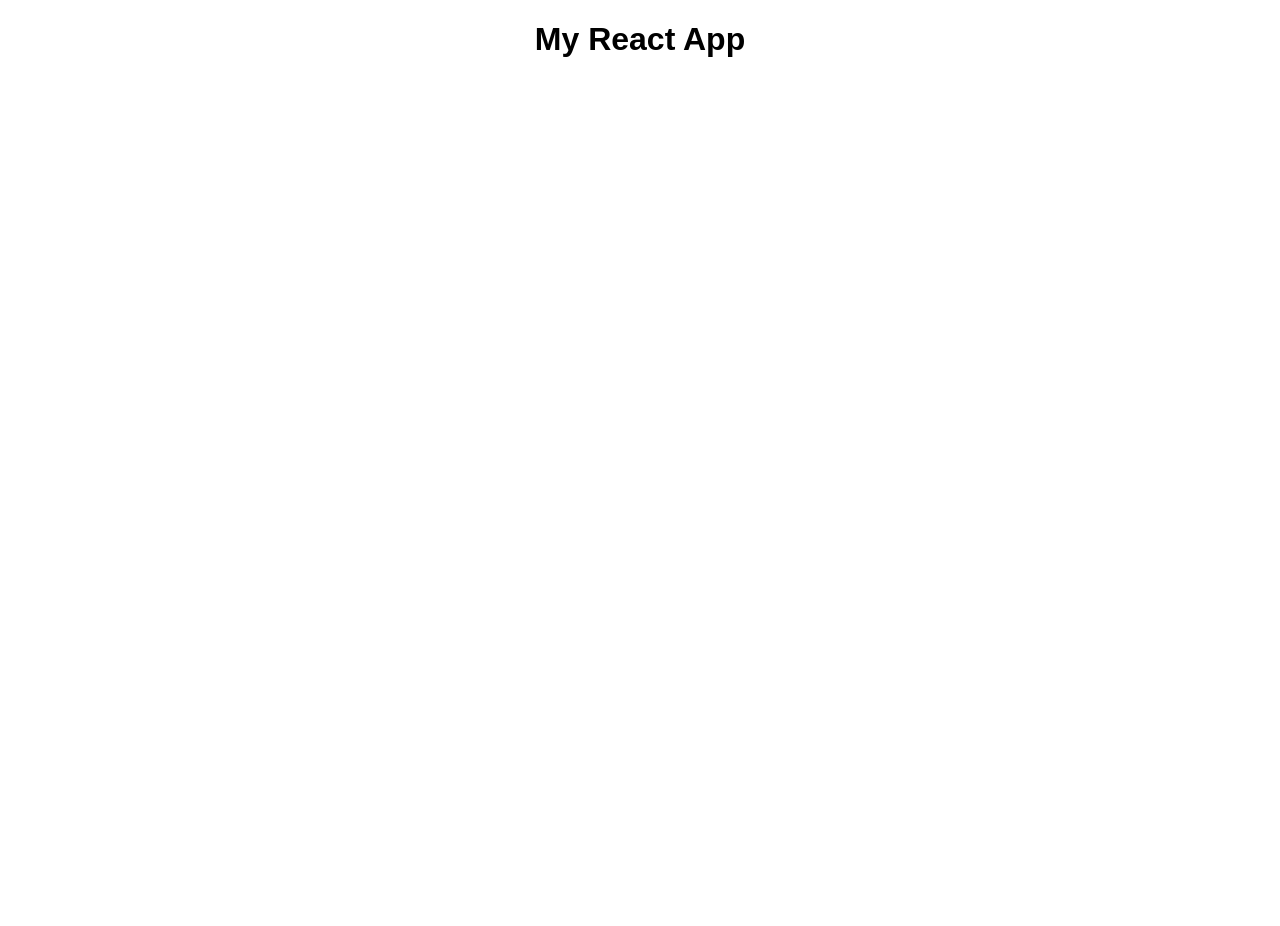
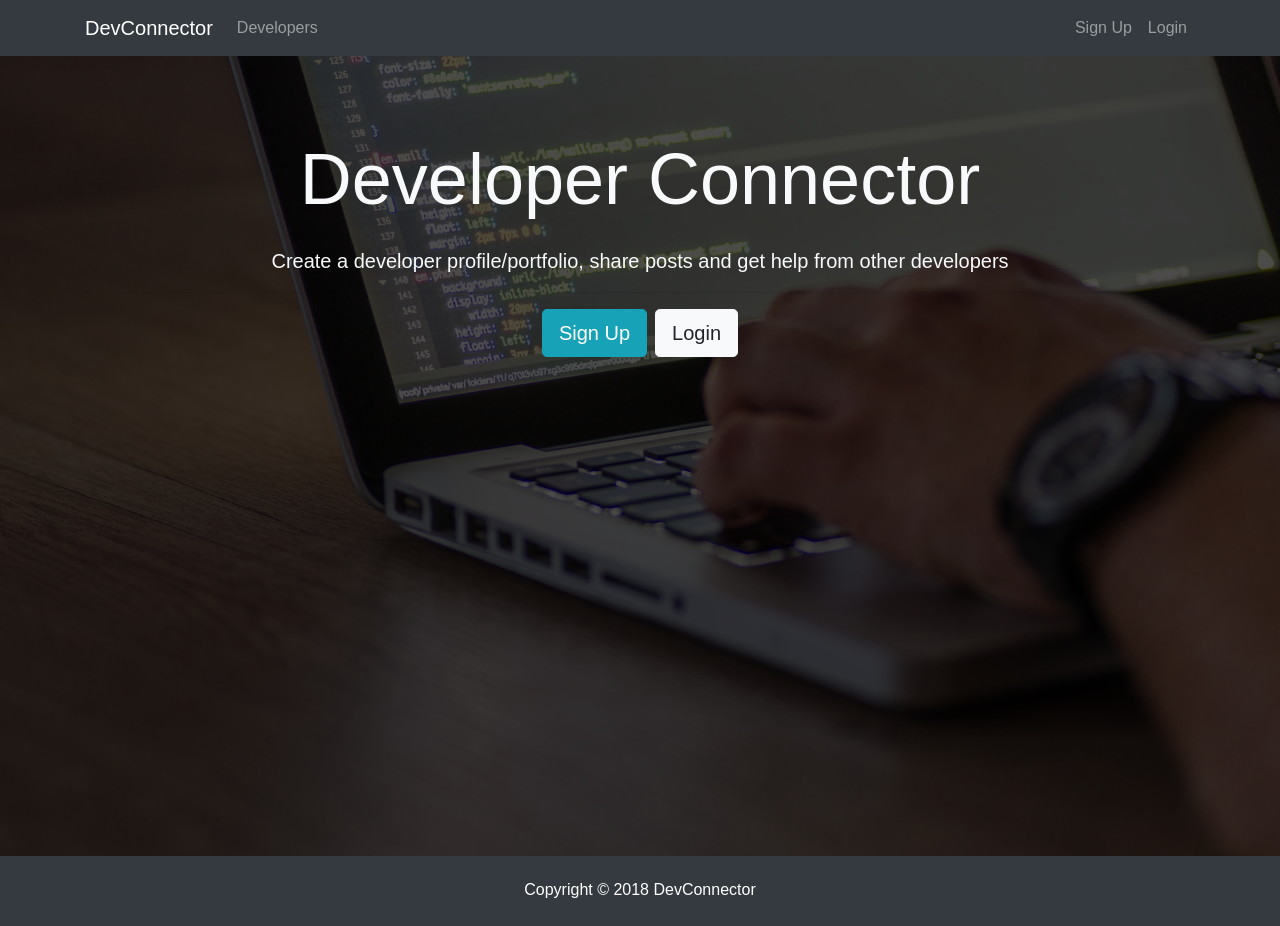
Before and after one commit to shpulak/dev-connector, a React (Create React App) app in the folder client/: page / in a window 1280 px wide. Before the commit the page ends 800 px from the top, so only its background shows below. Built offline with nearby package versions, Linux system fonts and the light colour scheme.

Commit message:
Setup bootstrap and dependencies & create static landing page

```diff
--- a/client/public/index.html
+++ b/client/public/index.html
@@ -1,40 +1,46 @@
 <!DOCTYPE html>
 <html lang="en">
+
 <head>
   <meta charset="utf-8">
-    <meta name="viewport" content="width=device-width, initial-scale=1, shrink-to-fit=no">
-    <meta name="theme-color" content="#000000">
+  <meta name="viewport"
+    content="width=device-width, initial-scale=1, shrink-to-fit=no">
+  <meta name="theme-color"
+    content="#000000">
   <!--
       manifest.json provides metadata used when your web app is added to the
       homescreen on Android. See https://developers.google.com/web/fundamentals/engage-and-retain/web-app-manifest/
     -->
-    <link rel="manifest" href="%PUBLIC_URL%/manifest.json">
-    <link rel="shortcut icon" href="%PUBLIC_URL%/favicon.ico">
-    <!--
-      Notice the use of %PUBLIC_URL% in the tags above.
-      It will be replaced with the URL of the `public` folder during the build.
-      Only files inside the `public` folder can be referenced from the HTML.
+  <link rel="manifest"
+    href="%PUBLIC_URL%/manifest.json">
+  <link rel="shortcut icon"
+    href="%PUBLIC_URL%/favicon.ico">
+  <link rel="stylesheet"
+    href="https://stackpath.bootstrapcdn.com/bootstrap/4.1.3/css/bootstrap.min.css"
+    integrity="sha384-MCw98/SFnGE8fJT3GXwEOngsV7Zt27NXFoaoApmYm81iuXoPkFOJwJ8ERdknLPMO"
+    crossorigin="anonymous">
+  <link rel="stylesheet"
+    href="https://use.fontawesome.com/releases/v5.2.0/css/all.css"
+    integrity="sha384-hWVjflwFxL6sNzntih27bfxkr27PmbbK/iSvJ+a4+0owXq79v+lsFkW54bOGbiDQ"
+    crossorigin="anonymous">
 
-      Unlike "/favicon.ico" or "favicon.ico", "%PUBLIC_URL%/favicon.ico" will
-      work correctly both with client-side routing and a non-root public URL.
-      Learn how to configure a non-root public URL by running `npm run build`.
-    -->
-    <title>React App</title>
+  <title>DevConnector - A social network for developers</title>
 </head>
+
 <body>
   <noscript>
     You need to enable JavaScript to run this app.
   </noscript>
   <div id="root"></div>
-    <!--
-      This HTML file is a template.
-      If you open it directly in the browser, you will see an empty page.
+  <script src="https://code.jquery.com/jquery-3.3.1.slim.min.js"
+    integrity="sha384-q8i/X+965DzO0rT7abK41JStQIAqVgRVzpbzo5smXKp4YfRvH+8abtTE1Pi6jizo"
+    crossorigin="anonymous"></script>
+  <script src="https://cdnjs.cloudflare.com/ajax/libs/popper.js/1.14.3/umd/popper.min.js"
+    integrity="sha384-ZMP7rVo3mIykV+2+9J3UJ46jBk0WLaUAdn689aCwoqbBJiSnjAK/l8WvCWPIPm49"
+    crossorigin="anonymous"></script>
+  <script src="https://stackpath.bootstrapcdn.com/bootstrap/4.1.3/js/bootstrap.min.js"
+    integrity="sha384-ChfqqxuZUCnJSK3+MXmPNIyE6ZbWh2IMqE241rYiqJxyMiZ6OW/JmZQ5stwEULTy"
+    crossorigin="anonymous"></script>
+</body>
 
-      You can add webfonts, meta tags, or analytics to this file.
-      The build step will place the bundled scripts into the <body> tag.
-
-      To begin the development, run `npm start` or `yarn start`.
-      To create a production bundle, use `npm run build` or `yarn build`.
-    -->
-  </body>
 </html>
--- a/client/src/App.css
+++ b/client/src/App.css
@@ -1,28 +1,39 @@
-.App {
-  text-align: center;
+img {
+  width: 100%;
 }
 
-.App-logo {
-  animation: App-logo-spin infinite 20s linear;
-  height: 80px;
+.landing {
+  position: relative;
+  background: url('./img/showcase.jpg') no-repeat;
+  background-size: cover;
+  background-position: center;
+  height: 100vh;
+  margin-top: -24px;
+  margin-bottom: -50px;
 }
 
-.App-header {
-  background-color: #222;
-  height: 150px;
-  padding: 20px;
-  color: white;
+.landing-inner {
+  padding-top: 80px;
 }
 
-.App-title {
-  font-size: 1.5em;
+.dark-overlay {
+  background-color: rgba(0, 0, 0, 0.7);
+  position: absolute;
+  top: 0;
+  left: 0;
+  width: 100%;
+  height: 100%;
 }
 
-.App-intro {
-  font-size: large;
+.card-form {
+  opacity: 0.9;
 }
 
-@keyframes App-logo-spin {
-  from { transform: rotate(0deg); }
-  to { transform: rotate(360deg); }
+.latest-profiles-img {
+  width: 40px;
+  height: 40px;
 }
+
+.form-control::placeholder {
+  color: #bbb !important;
+}
--- a/client/src/App.js
+++ b/client/src/App.js
@@ -1,11 +1,16 @@
 import React, { Component } from 'react';
 import './App.css';
+import Navbar from './components/layout/Navbar';
+import Footer from './components/layout/Footer';
+import Landing from './components/layout/Landing';
 
 class App extends Component {
   render() {
     return (
       <div className="App">
-        <h1>My React App</h1>
+        <Navbar />
+        <Landing />
+        <Footer />
       </div>
     );
   }
--- /dev/null
+++ b/client/src/components/layout/Footer.js
@@ -0,0 +1,11 @@
+import React from 'react';
+
+const Footer = () => {
+  return (
+    <footer className="bg-dark text-white mt-5 p-4 text-center">
+      Copyright &copy; {new Date().getFullYear()} DevConnector
+    </footer>
+  );
+};
+
+export default Footer;
--- /dev/null
+++ b/client/src/components/layout/Landing.js
@@ -0,0 +1,33 @@
+import React, { Component } from 'react';
+
+class Landing extends Component {
+  render() {
+    return (
+      <div className="landing">
+        <div className="dark-overlay landing-inner text-light">
+          <div className="container">
+            <div className="row">
+              <div className="col-md-12 text-center">
+                <h1 className="display-3 mb-4">Developer Connector</h1>
+                <p className="lead">
+                  {' '}
+                  Create a developer profile/portfolio, share posts and get help
+                  from other developers
+                </p>
+                <hr />
+                <a href="register.html" className="btn btn-lg btn-info mr-2">
+                  Sign Up
+                </a>
+                <a href="login.html" className="btn btn-lg btn-light">
+                  Login
+                </a>
+              </div>
+            </div>
+          </div>
+        </div>
+      </div>
+    );
+  }
+}
+
+export default Landing;
--- /dev/null
+++ b/client/src/components/layout/Navbar.js
@@ -0,0 +1,49 @@
+import React, { Component } from 'react';
+
+class Navbar extends Component {
+  render() {
+    return (
+      <nav className="navbar navbar-expand-sm navbar-dark bg-dark mb-4">
+        <div className="container">
+          <a className="navbar-brand" href="landing.html">
+            DevConnector
+          </a>
+          <button
+            className="navbar-toggler"
+            type="button"
+            data-toggle="collapse"
+            data-target="#mobile-nav"
+          >
+            <span className="navbar-toggler-icon" />
+          </button>
+
+          <div className="collapse navbar-collapse" id="mobile-nav">
+            <ul className="navbar-nav mr-auto">
+              <li className="nav-item">
+                <a className="nav-link" href="profiles.html">
+                  {' '}
+                  Developers
+                </a>
+              </li>
+            </ul>
+
+            <ul className="navbar-nav ml-auto">
+              <li className="nav-item">
+                <a className="nav-link" href="register.html">
+                  Sign Up
+                </a>
+              </li>
+              <li className="nav-item">
+                <a className="nav-link" href="login.html">
+                  Login
+                </a>
+              </li>
+            </ul>
+          </div>
+        </div>
+      </nav>
+    );
+  }
+}
+
+export default Navbar;
```
Also changed, not shown: client/src/img/showcase.jpg (added). Lines whose indentation alone changed are shown as unchanged.
